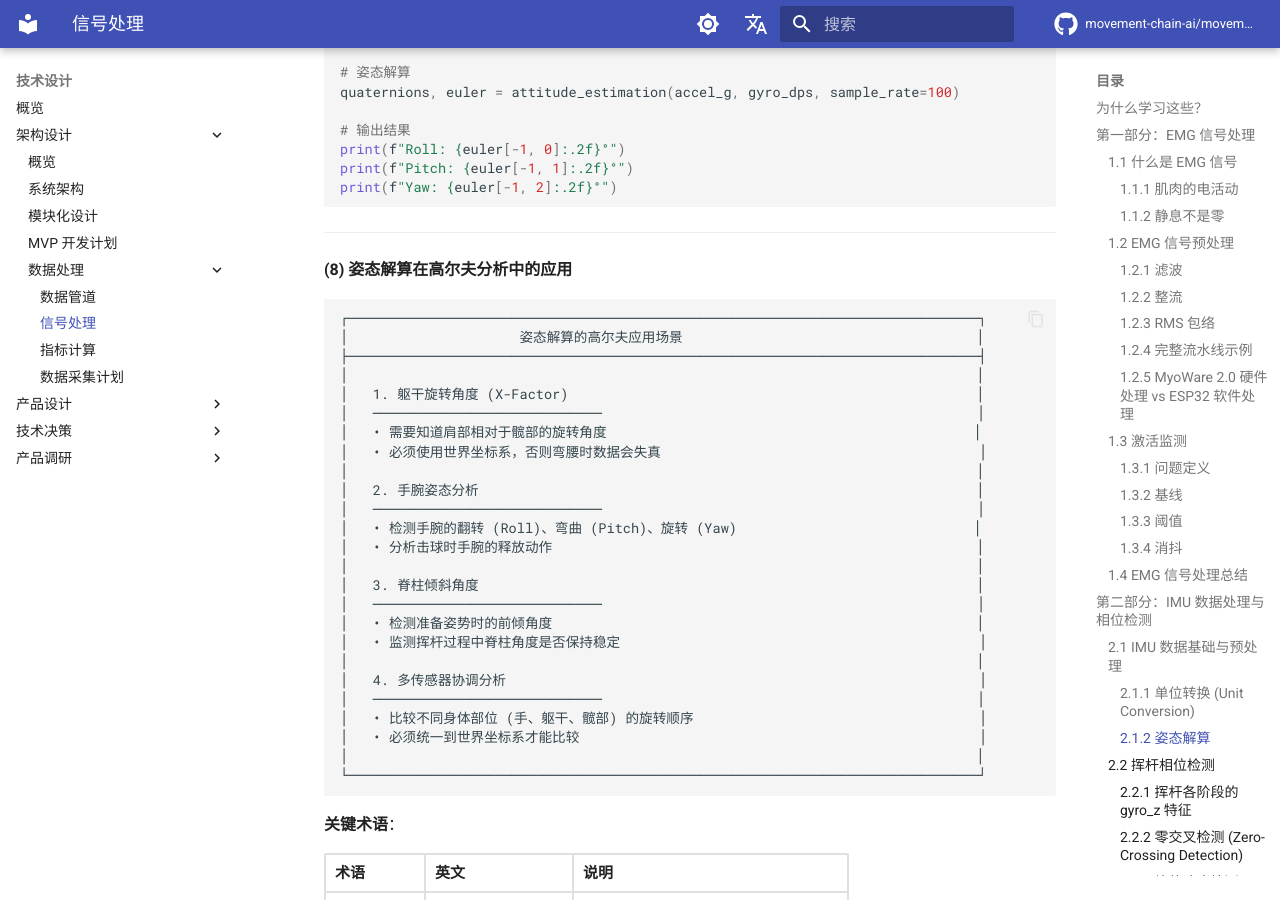
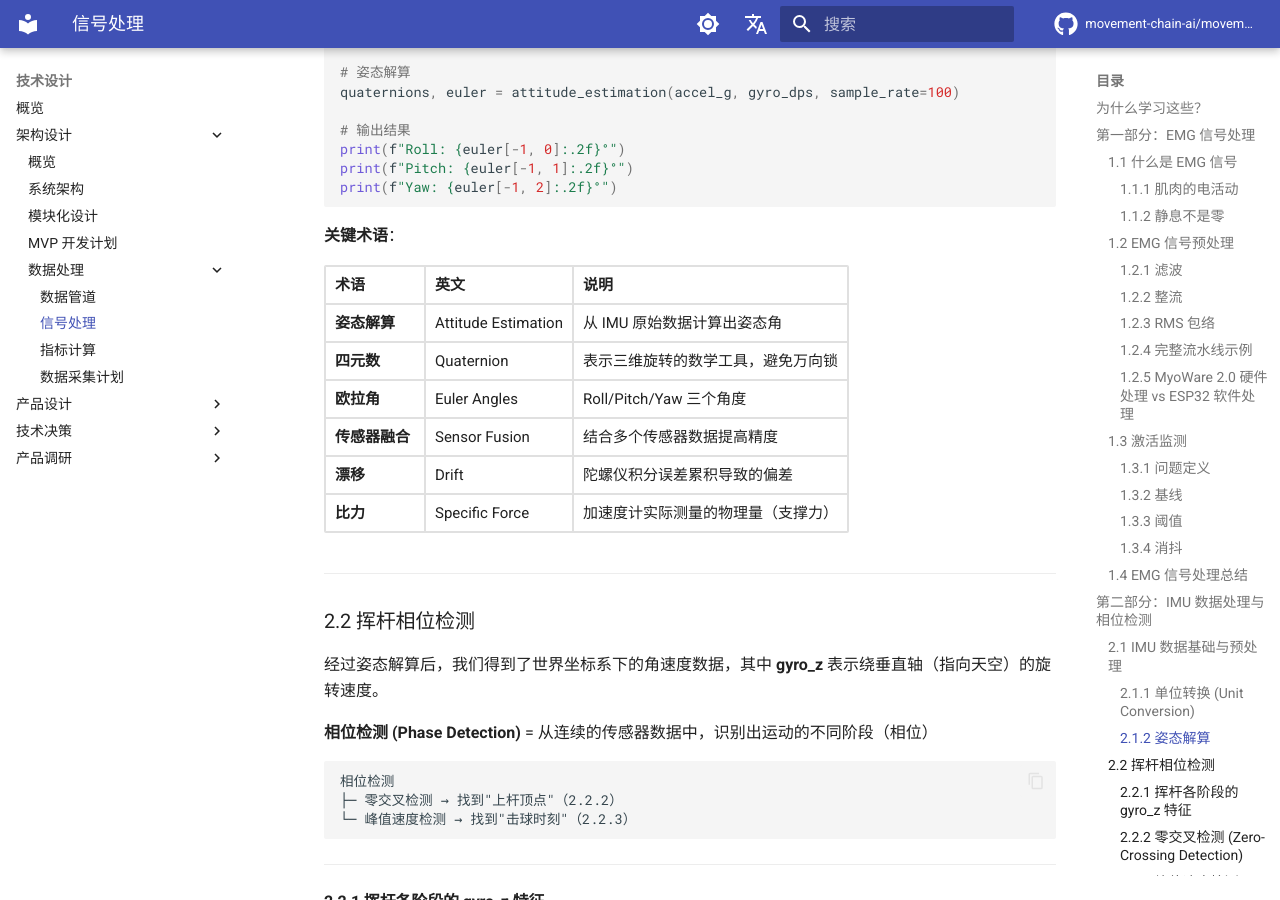
Before and after one commit to movement-chain-ai/movement-chain-docs, an MkDocs documentation site: the page built from docs/zh/design/architecture/data-processing/signal-processing.md, in a window 1280 px wide and 900 px high, scrolled down 29678 px. Built offline with MkDocs 1.6.1 and Material for MkDocs 9.7.7, drawn with Linux system fonts in a browser that asks for light colours; comment, search, counter and statistics services are not loaded; the version menu is left out.

Commit message:
docs: 移除姿态解算在高尔夫分析中的应用章节
Co-Authored-By: Claude Opus 4.5 <noreply@anthropic.com>

````diff
--- a/docs/zh/design/architecture/data-processing/signal-processing.md
+++ b/docs/zh/design/architecture/data-processing/signal-processing.md
@@ -1434,38 +1434,7 @@ quaternions, euler = attitude_estimation(accel_g, gyro_dps, sample_rate=100)
 print(f"Roll: {euler[-1, 0]:.2f}°")
 print(f"Pitch: {euler[-1, 1]:.2f}°")
 print(f"Yaw: {euler[-1, 2]:.2f}°")
-```
-
----
-
-**(8) 姿态解算在高尔夫分析中的应用**
-
-```text
-┌─────────────────────────────────────────────────────────────────────────────┐
-│                     姿态解算的高尔夫应用场景                                    │
-├─────────────────────────────────────────────────────────────────────────────┤
-│                                                                             │
-│   1. 躯干旋转角度 (X-Factor)                                                  │
-│   ────────────────────────────                                              │
-│   • 需要知道肩部相对于髋部的旋转角度                                             │
-│   • 必须使用世界坐标系，否则弯腰时数据会失真                                       │
-│                                                                             │
-│   2. 手腕姿态分析                                                             │
-│   ────────────────────────────                                              │
-│   • 检测手腕的翻转 (Roll)、弯曲 (Pitch)、旋转 (Yaw)                             │
-│   • 分析击球时手腕的释放动作                                                    │
-│                                                                             │
-│   3. 脊柱倾斜角度                                                             │
-│   ────────────────────────────                                              │
-│   • 检测准备姿势时的前倾角度                                                    │
-│   • 监测挥杆过程中脊柱角度是否保持稳定                                            │
-│                                                                             │
-│   4. 多传感器协调分析                                                          │
-│   ────────────────────────────                                              │
-│   • 比较不同身体部位 (手、躯干、髋部) 的旋转顺序                                   │
-│   • 必须统一到世界坐标系才能比较                                                 │
-│                                                                             │
-└─────────────────────────────────────────────────────────────────────────────┘
+
 ```
 
 **关键术语**：
````
